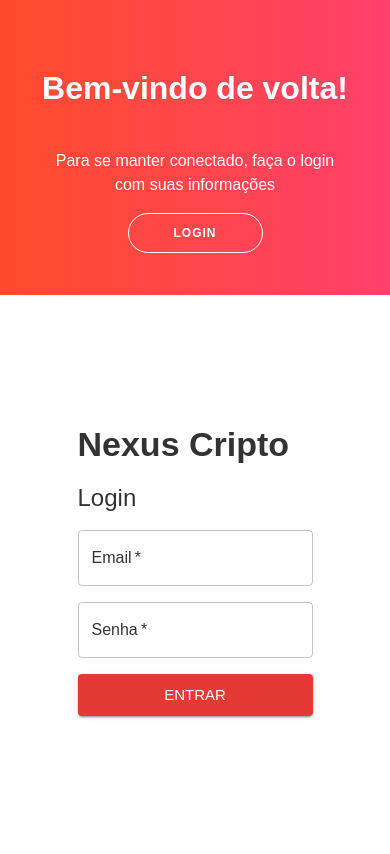
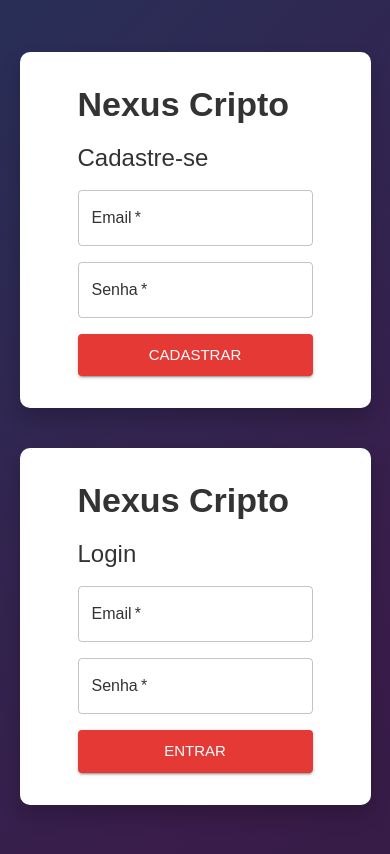
Before and after one commit to gohenj/nexus-frontend, a React (Create React App) app: page / in a window 390 px wide. Shown: the top 854 px of the page. Built offline with nearby package versions, Linux system fonts and the light colour scheme; no server answers.

Commit message:
Arrumei a responsividade

```diff
--- a/src/components/AuthPage.css
+++ b/src/components/AuthPage.css
@@ -178,99 +178,67 @@
 /* --- MEDIA QUERY PARA MOBILE (NOVO E SIMPLIFICADO) --- */
 /* --- MEDIA QUERY PARA MOBILE (V2 - CORRIGIDO) --- */
 
+/* --- MEDIA QUERY PARA MOBILE (V3 - SIMPLES E SEGURO) --- */
+
 @media (max-width: 768px) {
 
+  /* 1. O wrapper de fundo continua a ocupar a tela toda */
+  .auth-page-wrapper {
+    min-height: 100vh;
+    height: auto;
+    padding-top: 2rem; /* Adiciona espaço no topo */
+    padding-bottom: 2rem; /* Adiciona espaço em baixo */
+  }
+
+  /* 2. O .auth-container (o card branco) agora é só um wrapper vertical */
   .auth-container {
+    display: flex;
+    flex-direction: column; /* Empilha os filhos */
     width: 100%;
-    min-height: 100vh;
-    height: 100%;
+    min-height: auto; /* Altura automática */
+    height: auto;
     border-radius: 0;
     box-shadow: none;
-    overflow: hidden; /* Garante que nada vaza */
+    background: none; /* Fica transparente, só o fundo da página (gradiente) aparece */
+    overflow: visible; /* Remove o overflow: hidden */
   }
 
-  /* O overlay agora fica EM CIMA, como um cabeçalho */
+  /* 3. O overlay (o painel colorido) é TOTALMENTE ESCONDIDO em mobile */
   .overlay-container {
-    position: absolute;
-    top: 0;
-    left: 0;
-    width: 100%;
-    height: 35%; /* Ocupa 35% da altura da tela */
-    z-index: 5;
-    transform: translateX(0); /* Remove animação de desktop */
+    display: none !important;
   }
 
-  /* Os painéis de formulário agora ficam EM BAIXO */
+  /* 4. Os painéis de formulário (Login e Cadastro) */
   .form-container {
-    position: absolute;
-    top: 35%; /* Começa logo abaixo do overlay */
-    left: 0;
-    width: 100%;
-    height: 65%; /* Ocupa os 65% restantes */
-    transform: translateX(0); /* Remove animação de desktop */
+    position: relative; /* Remove o 'absolute' */
+    top: auto;
+    left: auto;
+    width: 90%; /* Ocupa 90% da largura */
+    height: auto;
+    opacity: 1; /* Garante que está visível */
+    transform: none; /* Remove qualquer animação */
+    margin: 20px auto; /* Centra e dá espaço entre os cards */
+
+    /* Define o card branco que queríamos */
+    background-color: #fff;
+    border-radius: 10px;
+    box-shadow: 0 10px 20px rgba(0, 0, 0, 0.2);
+    padding: 2rem; /* Espaçamento interno */
   }
 
-  /* O overlay-panel (texto e botão) */
-  .overlay {
-    left: 0;
-    width: 100%;
-    height: 100%;
-    transform: translateX(0);
+  /* 5. Garante que o texto dentro deles volta a ser escuro */
+  .form-container .MuiTypography-root,
+  .form-container .MuiTextField-root label,
+  .form-container .MuiInputBase-root {
+    color: #333 !important;
   }
 
-  .overlay-panel {
-    width: 100%;
-    height: 100%;
-    transform: translateX(0);
-  }
-
-  /* --- A NOVA ANIMAÇÃO (Deslizar para cima/baixo) --- */
-
-  /* Por padrão, o painel de LOGIN (sign-in) está visível */
-  .sign-in-container {
-    transform: translateY(0);
-    opacity: 1;
-    z-index: 2;
-  }
-  /* E o painel de CADASTRO (sign-up) está escondido em baixo */
+  /* Garante que ambos os formulários são sempre visíveis */
+  .sign-in-container,
   .sign-up-container {
-    transform: translateY(100%);
-    opacity: 0;
-    z-index: 1;
-  }
-
-  /* O overlay da ESQUERDA (do Login) está visível */
-  .overlay-left {
-    transform: translateY(0);
-  }
-  /* O overlay da DIREITA (do Cadastro) está escondido em cima */
-  .overlay-right {
-    transform: translateY(-100%);
-  }
-
-
-  /* --- QUANDO O PAINEL DE CADASTRO ESTÁ ATIVO --- */
-
-  /* O painel de LOGIN (sign-in) desliza para baixo */
-  .auth-container.right-panel-active .sign-in-container {
-    transform: translateY(100%);
-    opacity: 0;
-  }
-
-  /* O painel de CADASTRO (sign-up) desliza para o sítio */
-  .auth-container.right-panel-active .sign-up-container {
-    transform: translateY(0);
-    opacity: 1;
-  }
-
-  /* O overlay da ESQUERDA (do Login) desliza para cima */
-  .auth-container.right-panel-active .overlay-left {
-    transform: translateY(-100%);
-  }
-
-  /* O overlay da DIREITA (do Cadastro) desliza para o sítio */
-  .auth-container.right-panel-active .overlay-right {
-    transform: translateY(0);
+    display: flex !important;
+    opacity: 1 !important;
+    transform: none !important;
   }
 }
 
```
